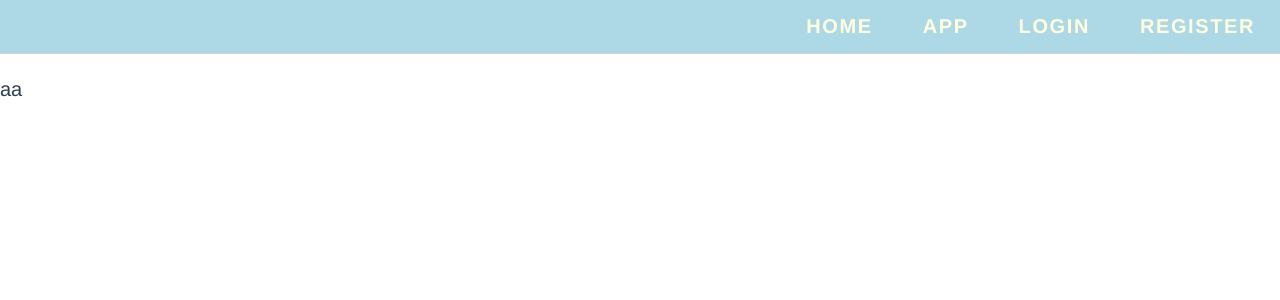
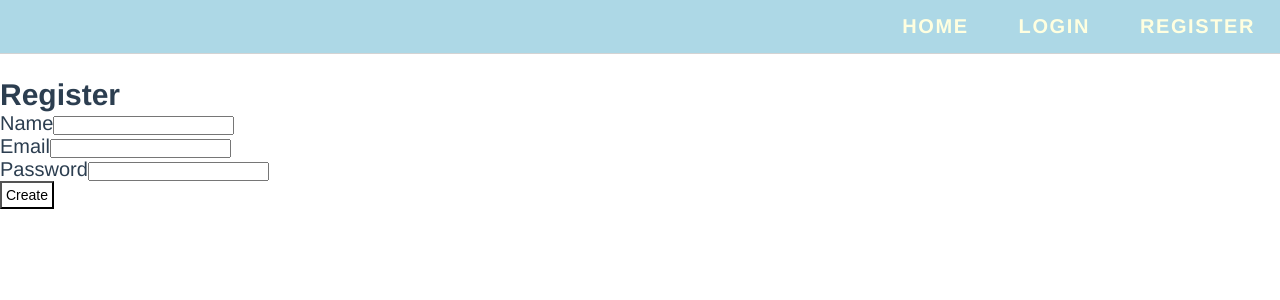
Before and after one commit to JustasMit/Vue-Learning-Project, a Vue app: page /register in a window 1280 px wide. Shown: the top 300 px of the page. Built offline with nearby package versions, Linux system fonts and the light colour scheme.

Commit message:
login/register, tokens and router blocks

```diff
--- a/src/components/pages/Login.vue
+++ b/src/components/pages/Login.vue
@@ -0,0 +1,55 @@
+<template>
+  <div>
+    <h2>Login</h2>
+    <form action="#" @submit.prevent="login">
+      <div>
+        <label>Email</label>
+        <input
+          type="email"
+          name="username"
+          id="username"
+          class="login-input"
+          v-model="username"
+        />
+      </div>
+      <div>
+        <label>Password</label>
+        <input
+          type="password"
+          name="password"
+          id="password"
+          class="login-input"
+          v-model="password"
+        />
+      </div>
+      <div>
+        <button type="submit" class="btn-submit">Login</button>
+      </div>
+    </form>
+  </div>
+</template>
+
+<script>
+export default {
+  name: "login",
+  data() {
+    return {
+      username: "",
+      password: ""
+    };
+  },
+  methods: {
+    login() {
+      this.$store
+        .dispatch("loginToken", {
+          username: this.username,
+          password: this.password
+        })
+        // eslint-disable-next-line no-unused-vars
+        .then(response => {
+          this.$router.push({ name: "todo" });
+        });
+    }
+  }
+};
+</script>
--- /dev/null
+++ b/src/components/pages/Logout.vue
@@ -0,0 +1,15 @@
+<template>
+  <div>
+    logout
+  </div>
+</template>
+<script>
+export default {
+  created() {
+    // eslint-disable-next-line no-unused-vars
+    this.$store.dispatch("destroyToken").then(response => {
+      this.$router.push({ name: "home" });
+    });
+  }
+};
+</script>
--- a/src/components/pages/Master.vue
+++ b/src/components/pages/Master.vue
@@ -1,17 +1,33 @@
+/* eslint-disable prettier/prettier */
 <template>
   <div id="app">
     <ul class="nav">
-      <router-link to="/">Home</router-link>
-      <router-link to="/todo">App</router-link>
-      <router-link to="/login">Login</router-link>
-      <router-link to="/register">Register</router-link>
+      <router-link :to="{ name: 'home' }">Home</router-link>
+      <li v-if="loggedIn">
+        <router-link :to="{ name: 'todo' }">App</router-link>
+      </li>
+      <li v-if="!loggedIn">
+        <router-link :to="{ name: 'login' }">Login</router-link>
+      </li>
+      <li v-if="!loggedIn">
+        <router-link :to="{ name: 'register' }">Register</router-link>
+      </li>
+      <li v-if="loggedIn">
+        <router-link :to="{ name: 'logout' }">Logout</router-link>
+      </li>
     </ul>
     <router-view></router-view>
   </div>
 </template>
 
 <script>
-export default {};
+export default {
+  computed: {
+    loggedIn() {
+      return this.$store.getters.loggedIn;
+    }
+  }
+};
 </script>
 
 <style>
--- a/src/components/pages/Register.vue
+++ b/src/components/pages/Register.vue
@@ -1,5 +1,65 @@
 <template>
   <div>
-    aa
+    <h2>Register</h2>
+    <form action="#" @submit.prevent="register">
+      <div>
+        <label>Name</label>
+        <input
+          type="text"
+          name="name"
+          id="name"
+          class="login-input"
+          v-model="name"
+        />
+      </div>
+      <div>
+        <label>Email</label>
+        <input
+          type="email"
+          name="email"
+          id="email"
+          class="login-input"
+          v-model="email"
+        />
+      </div>
+      <div>
+        <label>Password</label>
+        <input
+          type="password"
+          name="password"
+          id="password"
+          class="login-input"
+          v-model="password"
+        />
+      </div>
+      <div>
+        <button type="submit" class="btn-submit">Create</button>
+      </div>
+    </form>
   </div>
 </template>
+<script>
+export default {
+  data() {
+    return {
+      name: "",
+      email: "",
+      password: ""
+    };
+  },
+  methods: {
+    register() {
+      this.$store
+        .dispatch("register", {
+          name: this.name,
+          email: this.email,
+          password: this.password
+        })
+        // eslint-disable-next-line no-unused-vars
+        .then(response => {
+          this.$router.push({ name: "login" });
+        });
+    }
+  }
+};
+</script>
--- a/src/main.js
+++ b/src/main.js
@@ -12,6 +12,28 @@ const router = new VueRouter({
   routes
 });
 
+router.beforeEach((to, from, next) => {
+  if (to.matched.some(record => record.meta.requiresAuth)) {
+    if (!store.getters.loggedIn) {
+      next({
+        name: "login"
+      });
+    } else {
+      next();
+    }
+  } else if (to.matched.some(record => record.meta.requiresVisitor)) {
+    if (store.getters.loggedIn) {
+      next({
+        name: "todo"
+      });
+    } else {
+      next();
+    }
+  } else {
+    next();
+  }
+});
+
 new Vue({
   el: "#app",
   store,
--- a/src/routes.js
+++ b/src/routes.js
@@ -2,12 +2,29 @@ import App from "./App";
 import Landing from "./components/pages/Landing";
 import Login from "./components/pages/Login";
 import Register from "./components/pages/Register";
+import Logout from "./components/pages/Logout";
 
 const routes = [
-  { path: "/login", component: Login },
-  { path: "/register", component: Register },
-  { path: "/todo", component: App },
-  { path: "/", component: Landing }
+  {
+    path: "/login",
+    name: "login",
+    component: Login,
+    meta: { requiresVisitor: true }
+  },
+  {
+    path: "/register",
+    name: "register",
+    component: Register,
+    meta: { requiresVisitor: true }
+  },
+  {
+    path: "/todo",
+    name: "todo",
+    component: App,
+    meta: { requiresAuth: true }
+  },
+  { path: "/", name: "home", component: Landing },
+  { path: "/logout", name: "logout", component: Logout }
 ];
 
 export default routes;
--- a/src/store.js
+++ b/src/store.js
@@ -7,7 +7,8 @@ axios.defaults.baseURL = "http://127.0.0.1:8000/api/";
 export const store = new Vuex.Store({
   state: {
     filter: "all",
-    todos: []
+    todos: [],
+    token: localStorage.getItem("access_token") || null
   },
   getters: {
     remaining(state) {
@@ -26,6 +27,9 @@ export const store = new Vuex.Store({
     },
     enableClearButton(state) {
       return state.todos.filter(todo => todo.completed).length > 0;
+    },
+    loggedIn(state) {
+      return state.token !== null;
     }
   },
   mutations: {
@@ -61,6 +65,12 @@ export const store = new Vuex.Store({
     },
     retrieveTodos(state, todos) {
       state.todos = todos;
+    },
+    loginToken(state, token) {
+      state.token = token;
+    },
+    destroyToken(state) {
+      state.token = null;
     }
   },
   actions: {
@@ -137,6 +147,62 @@ export const store = new Vuex.Store({
         .catch(error => {
           console.log(error);
         });
+    },
+    loginToken(context, login) {
+      return new Promise((resolve, reject) => {
+        axios
+          .post("login", {
+            username: login.username,
+            password: login.password
+          })
+          .then(response => {
+            const token = response.data.access_token;
+            localStorage.setItem("access_token", token);
+            context.commit("loginToken", token);
+            resolve(response);
+          })
+          .catch(error => {
+            console.log(error);
+            reject(error);
+          });
+      });
+    },
+    destroyToken(context) {
+      axios.defaults.headers.common = {
+        Authorization: "Bearer " + context.state.token
+      };
+
+      if (context.getters.loggedIn) {
+        return new Promise((resolve, reject) => {
+          axios
+            .post("logout")
+            .then(response => {
+              localStorage.removeItem("access_token");
+              context.commit("destroyToken");
+              resolve(response);
+            })
+            .catch(error => {
+              console.log(error);
+              reject(error);
+            });
+        });
+      }
+    },
+    register(data) {
+      return new Promise((resolve, reject) => {
+        axios
+          .post("register", {
+            name: data.name,
+            email: data.email,
+            password: data.password
+          })
+          .then(response => {
+            resolve(response);
+          })
+          .catch(error => {
+            reject(error);
+          });
+      });
     }
   }
 });
```
